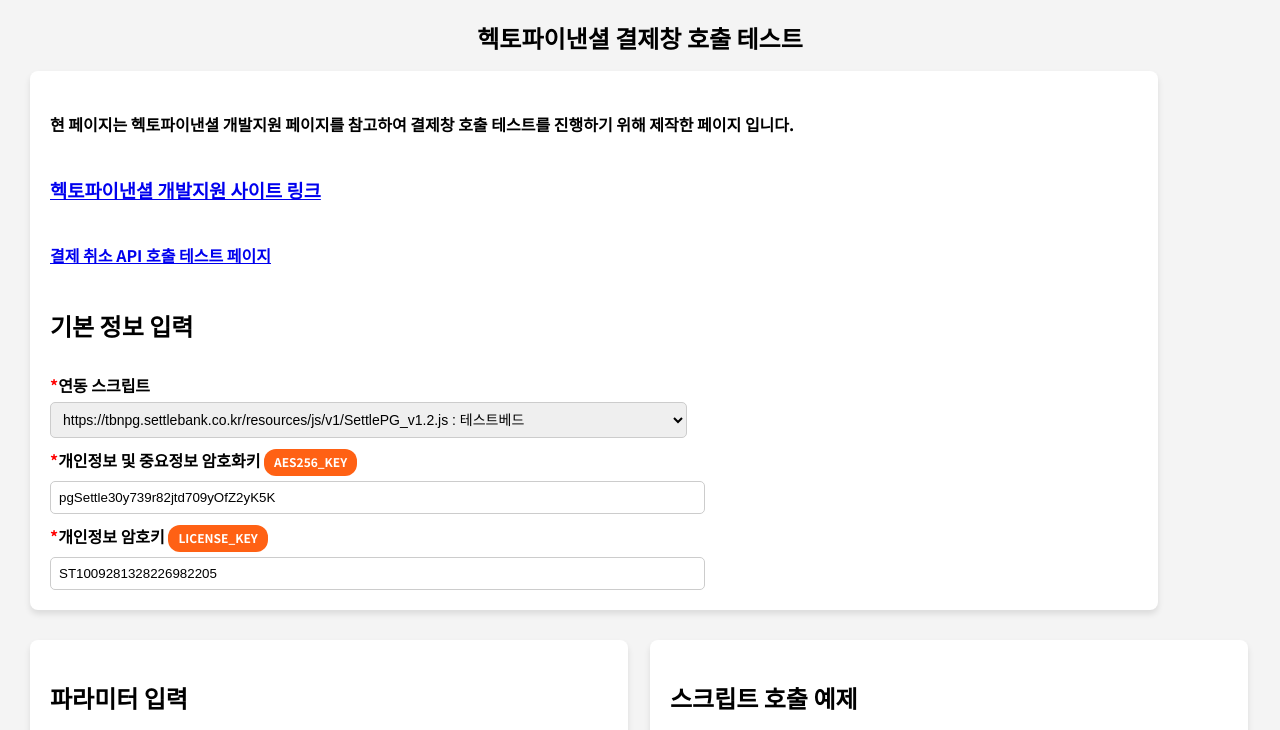
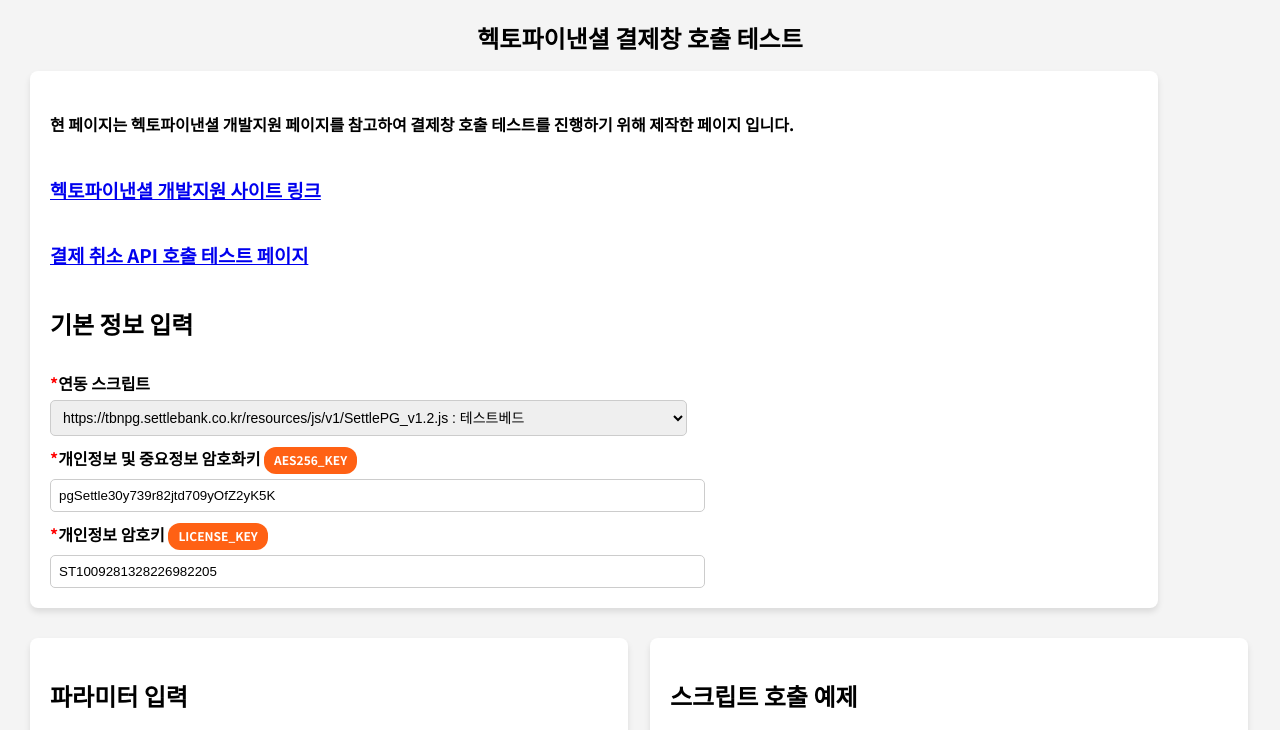
Before and after one commit to hchanhi/hecto_payment, a website: page public/payment.html in a window 1280 px wide. Shown: the top 730 px of the page. Drawn offline with nearby package versions, Linux system fonts and the light colour scheme.

Commit message:
Update payment.html

```diff
--- a/public/payment.html
+++ b/public/payment.html
@@ -29,7 +29,7 @@
 <div class="headWrapper">
   <h4>현 페이지는 헥토파이낸셜 개발지원 페이지를 참고하여 결제창 호출 테스트를 진행하기 위해 제작한 페이지 입니다.</h4>
     <h3><a href="https://develop.sbsvc.online/16/onlineDocList.do" target="_blank">헥토파이낸셜 개발지원 사이트 링크</a></h3>
-    <h4><a href="/cancel" target="_blank">결제 취소 API 호출 테스트 페이지</a></h3>
+    <h3><a href="/cancel" target="_blank">결제 취소 API 호출 테스트 페이지</a></h3>
     <h2>기본 정보 입력</h2>
   <label for="hectoScript"><span style="color: red;">*</span>연동 스크립트 </label>
   <select id="hectoScript" required >
```
